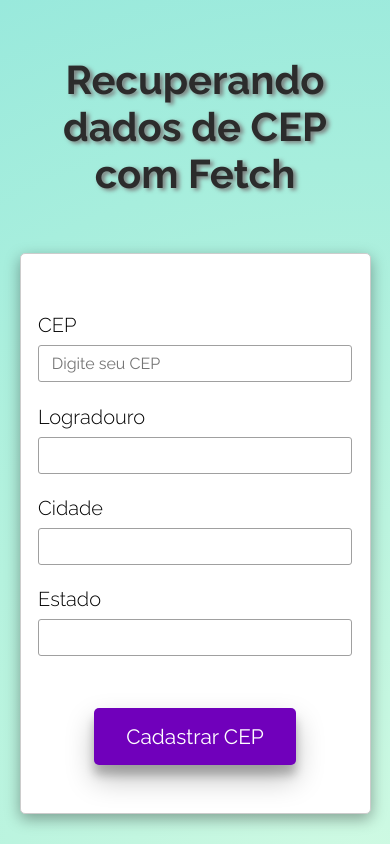
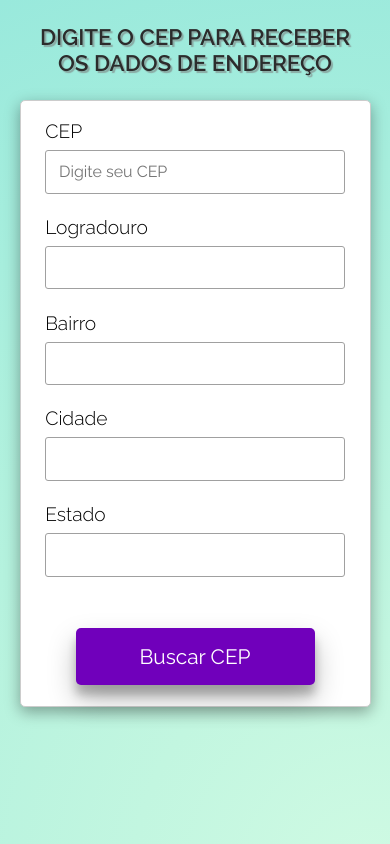
Before and after one commit to dieggoalves/dados-com-fetch, a plain HTML site: page index.html in a window 390 px wide. Drawn offline with Linux system fonts and the light colour scheme.

Commit message:
Estilos e funcionalidade do botão atualizados e novo campo 'Bairro' adicionado

```diff
--- a/assets/css/style.css
+++ b/assets/css/style.css
@@ -5,18 +5,19 @@
     font-family: 'Raleway', sans-serif;
 }
 
-.screen{
-    height: 100vh;
+html, body{
+    height: 100%;
     background-image: radial-gradient(circle at 95.45% 104.17%, #cffae3 0, #c2f6e0 25%, #b5f2de 50%, #a7eedd 75%, #99e9dc 100%);
 }
 
 .titulo{
     color: #2c2c2c;
-    text-shadow: 3px 2px 4px #7A7A7A;
+    text-shadow: 2px 2px 1px #7a7a7a93;
     text-align: center;
-    padding: 3.5rem;
+    padding: 3rem;
     font-size: 2.5rem;
-    font-weight: bold;
+    font-weight: 600;
+    text-transform: uppercase;
 }
 
 .container{
@@ -33,38 +34,35 @@
     border: 1px solid #ccc;
     border-radius: 5px;
     box-shadow: rgba(0, 0, 0, 0.35) 0px 5px 15px;
-    padding: 3rem 0;
+    padding: 2rem 0;
 }
 
 .formulario__campo{
     display: flex;
     flex-direction: column;
-    width: 80%;
+    width: 90%;
 }
 
 .formulario__label{
-    font-size: 1.25rem;
+    font-size: 1.5rem;
     font-weight: 300;
-    margin-top: 1.7rem;
     margin-bottom: 0.5rem;
 }
 
-.formulario__label:first-child{
-    margin-top: 0;
-}
-
 .formulario__input{
-    padding: 0.5rem 0.5rem 0.5rem 0.8rem;
+    padding: 0.7rem 0.7rem 0.7rem 0.8rem;
     border: 1px solid rgb(160, 160, 160);
     border-radius: 3px;
-    font-size: 1rem;
+    font-size: 1.3rem;
+    font-weight: 400;
     outline: 0;
+    margin-bottom: 1.85rem;
 }
 
 .botao-cadastrar{
     margin-top: 2.5rem;
     border: none;
-    padding: 1rem 2rem;
+    padding: 1rem 4rem;
     font-size: 1.3rem;
     background: rgb(112, 0, 187);
     color: white;
@@ -76,6 +74,22 @@
     border: 1px solid red;
 }
 
+@media screen and (max-width: 1024px){
+
+    .formulario{
+        width: 80%;
+    }
+
+    .formulario__campo{
+        width: 90%;
+        margin: 0.7rem 0;
+    }
+
+    .formulario__input{
+        margin-bottom: 0.5rem;
+    }
+}
+
 @media screen and (max-width: 768px){
 
     .formulario{
@@ -83,8 +97,27 @@
     }
 
     .formulario__campo{
-
         width: 90%;
         margin: 0.7rem 0;
     }
 }
+
+@media screen and (max-width: 425px){
+    .titulo{
+        font-size: 1.4rem;
+        padding: 1.5rem;
+    }
+
+    .formulario{
+        padding: 0.5rem 0.5rem 1.3rem 0.5rem;
+    }
+
+    .formulario__label{
+        font-size: 1.2rem;
+    }
+
+    .formulario__input{
+        font-size: 1rem;
+        margin-bottom: 0;
+    }
+}
--- a/assets/js/main.js
+++ b/assets/js/main.js
@@ -35,6 +35,7 @@ function recuperaCEP(cep) {
             mudaCorBordaDoInput();
 
             preencheCamposDeEndereco(data);
+            // console.log(data); Mostra os dados recuperados na tela
 
             return;
         });
@@ -51,6 +52,7 @@ function recuperaCEP(cep) {
 function preencheCamposDeEndereco(data) {
 
     campoDeLogradouro.value = data.logradouro;
+    campoDeBairro.value = data.bairro;
     campoDeCidade.value = data.localidade;
     campoDeEstado.value = data.uf;
 }
@@ -67,13 +69,16 @@ function mudaCorBordaDoInput() {
 // VARIÁVEIS ARMAZENANDO OS INPUTS
 const campoDeCep = document.querySelector('[data-tipo="cep"]');
 const campoDeLogradouro = document.querySelector('[data-tipo="logradouro"]');
+const campoDeBairro = document.querySelector('[data-tipo="bairro"');
 const campoDeCidade = document.querySelector('[data-tipo="cidade"]');
 const campoDeEstado = document.querySelector('[data-tipo="estado"]');
+
+const botaoDeBusca = document.querySelector('.botao-cadastrar');
 
 const mensagensDeErro = {
 
     cepInvalido: 'Não foi possível buscar o CEP',
-    cepComErroDeDigitacao: 'CEP inválido. Por favor, digite o CEP corretamente'
+    cepComErroDeDigitacao: 'Digite um CEP válido'
 }
 
 let erroNoCep = false;
@@ -83,3 +88,10 @@ campoDeCep.addEventListener('blur', () => {
     const cepDigitado = campoDeCep.value.replace(/\D/g, '');
     recuperaCEP(cepDigitado);
 });
+
+botaoDeBusca.addEventListener('click', evento => {
+    evento.preventDefault();
+
+    const cepDigitado = campoDeCep.value.replace(/\D/g, '');
+    recuperaCEP(cepDigitado);
+});
--- a/index.html
+++ b/index.html
@@ -12,7 +12,7 @@
 </head>
 <body class="screen">
     <header>
-        <h1 class="titulo">Recuperando dados de CEP com Fetch</h1>
+        <h1 class="titulo">Digite o CEP para receber os dados de endereço</h1>
     </header>
 
     <main class="container">
@@ -26,6 +26,10 @@
                 <input type="text" id="logradouro" class="formulario__input" data-tipo="logradouro" required>
             </div>
             <div class="formulario__campo">
+                <label for="bairro" class="formulario__label">Bairro</label>
+                <input type="text" id="bairro" class="formulario__input" data-tipo="bairro" required>
+            </div>
+            <div class="formulario__campo">
                 <label for="cidade" class="formulario__label">Cidade</label>
                 <input type="text" id="cidade" class="formulario__input" data-tipo="cidade" required>
             </div>
@@ -33,7 +37,7 @@
                 <label for="estado" class="formulario__label">Estado</label>
                 <input type="text" id="estado" class="formulario__input" data-tipo="estado" required>
             </div>
-            <button class="botao-cadastrar">Cadastrar CEP</button>
+            <button class="botao-cadastrar">Buscar CEP</button>
         </form>
     </main>
 
```
